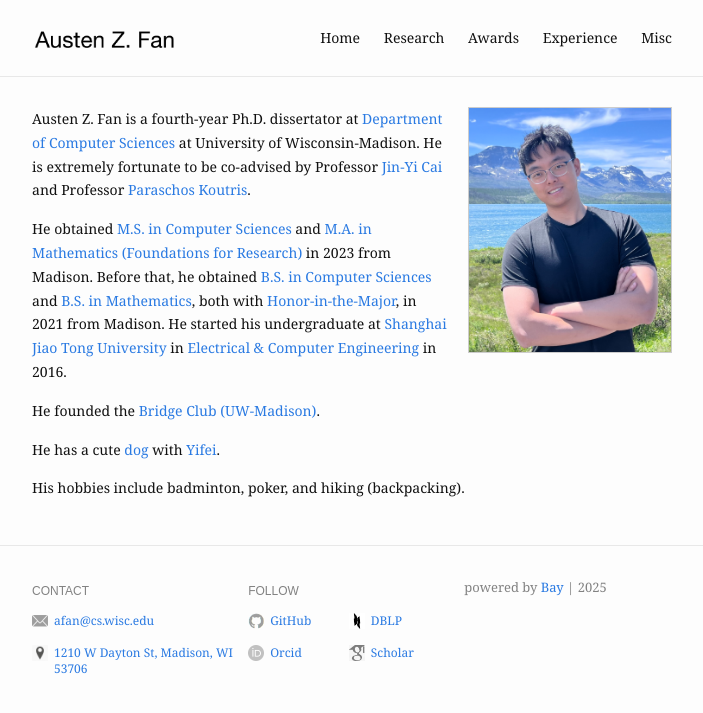
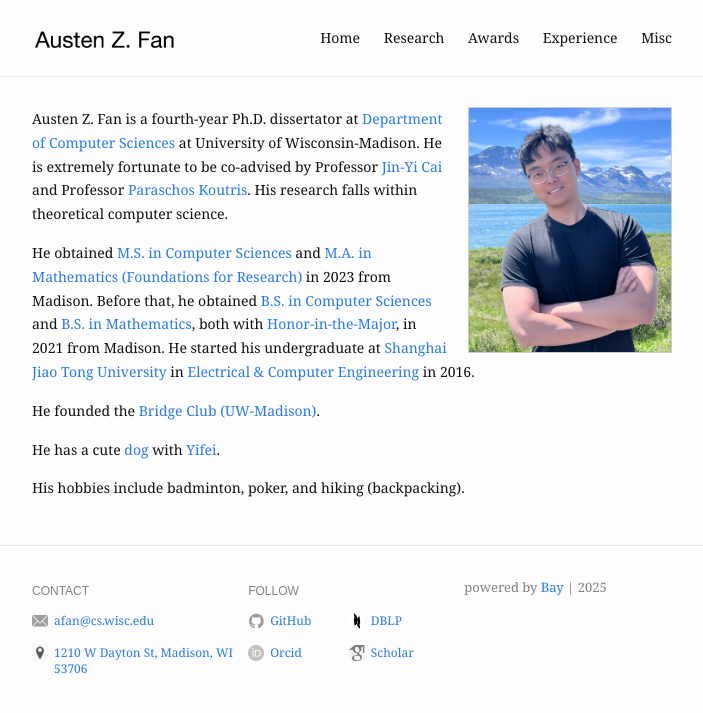
Before and after one commit to Austen-Z-Fan/Austen-Z-Fan.github.io, a Jekyll site: the page built from index.md, in a window 1280 px wide. Shown: the top 713 px of the page, without its empty margins (288-991 px from the left). Built offline with Jekyll 4.4.1, drawn with Linux system fonts in a browser that asks for light colours.

Commit message:
Update index.md

```diff
--- a/index.md
+++ b/index.md
@@ -6,7 +6,7 @@
 ---
 
 <p>
-Austen Z. Fan is a fourth-year Ph.D. dissertator at <a href="https://www.cs.wisc.edu/">Department of Computer Sciences</a> at University of Wisconsin-Madison. He is extremely fortunate to be co-advised by Professor <a href="https://pages.cs.wisc.edu/~jyc/">Jin-Yi Cai</a> and Professor <a href="https://pages.cs.wisc.edu/~paris/">Paraschos Koutris</a>.
+Austen Z. Fan is a fourth-year Ph.D. dissertator at <a href="https://www.cs.wisc.edu/">Department of Computer Sciences</a> at University of Wisconsin-Madison. He is extremely fortunate to be co-advised by Professor <a href="https://pages.cs.wisc.edu/~jyc/">Jin-Yi Cai</a> and Professor <a href="https://pages.cs.wisc.edu/~paris/">Paraschos Koutris</a>. His research falls within theoretical computer science.
 </p>
 <p>
 He obtained <a href="https://guide.wisc.edu/graduate/computer-sciences/computer-sciences-ms/">M.S. in Computer Sciences</a> and <a href="https://guide.wisc.edu/graduate/mathematics/mathematics-ma/mathematics-foundations-research-ma/">M.A. in Mathematics (Foundations for Research)</a> in 2023 from Madison. Before that, he obtained <a href="https://guide.wisc.edu/undergraduate/letters-science/computer-sciences/computer-sciences-bs/index.html">B.S. in Computer Sciences</a> and <a href="https://guide.wisc.edu/undergraduate/letters-science/mathematics/mathematics-bs/index.html">B.S. in Mathematics</a>, both with <a hred="https://guide.wisc.edu/undergraduate/letters-science/#honorstext">Honor-in-the-Major</a>, in 2021 from Madison. He started his undergraduate at <a href="https://www.ji.sjtu.edu.cn/">Shanghai Jiao Tong University</a> in <a href="https://www.ji.sjtu.edu.cn/academics/undergraduate-program/degrees-programs/electrical-and-computer-engineering/">Electrical & Computer Engineering</a> in 2016.</p>
```
